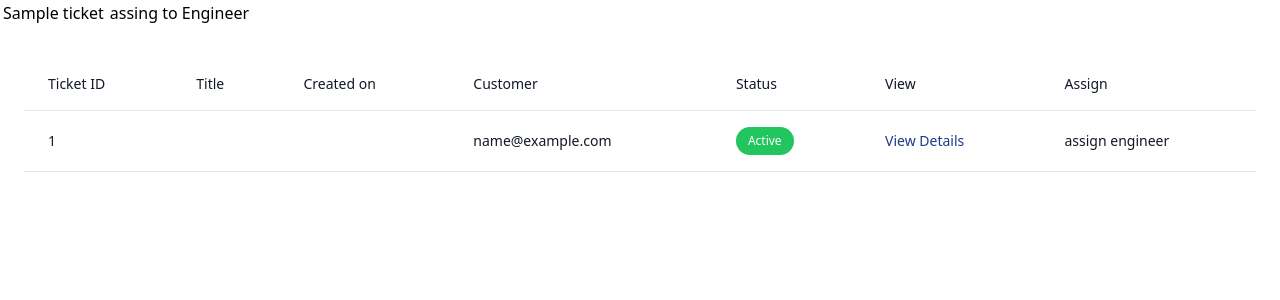
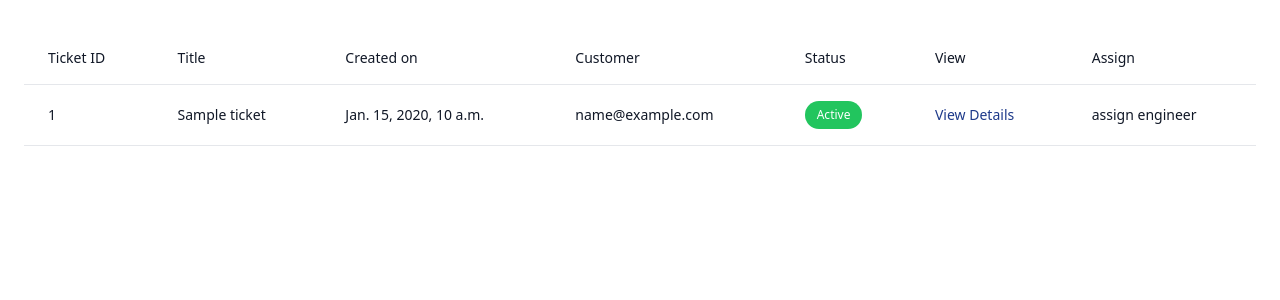
Before and after one commit to zablon-oigo/ticket-management-system, a Django app: template templates/dashboard/admin_dashboard.html in a window 1280 px wide. Shown: the part 64-364 px from the top of the page. Run offline with Django 3.2, Linux system fonts and the light colour scheme; the template is opened without the code that fills it: values that come from a table or form of the project are taken from there, others are empty; tables that the repository leaves empty hold one stand-in row (values such as "Sample post"); some libraries are stand-ins or nearby versions.

Commit message:
Removing extra table

```diff
--- a/templates/dashboard/admin_dashboard.html
+++ b/templates/dashboard/admin_dashboard.html
@@ -4,27 +4,7 @@
 Admin Dashboard |
 {% endblock %}
 {% block content %}
-<table>
-    {% for ticket in tickets %}
-    <tr>
-        <td>
-            <a href="{% url 'ticket-details' ticket.ticket_id%}" class=""></a>
-        </td>
-        <td>
-            {{ticket.ticket_title}}
-        </td>
-        <td>
 
-        </td>
-        <td>
-            {{ticket.date_created}}
-        </td>
-        <td>
-            <a href="" class="">assing to Engineer</a>
-        </td>
-    </tr>
-    {% endfor %}
-</table>
 <div class="container mx-auto p-6">
     <div class="flex flex-col">
         <div class="overflow-x-auto sm:-mx-6 lg:-mx-8">
@@ -47,8 +27,8 @@ Admin Dashboard |
                             {% for ticket in tickets %}
                             <tr class="border-b">
                                 <td class="px-6 py-4 whitespace-nowrap text-sm font-medium text-gray-900">{{ticket.ticket_id}}</td>
-                                <td class="text-sm text-gray-900 font-light px-6 py-4 whitespace-nowrap">{{ticket.title}}</td>
-                                <td class="text-sm text-gray-900 font-light px-6 py-4 whitespace-nowrap">{{ticket.created}}</td>
+                                <td class="text-sm text-gray-900 font-light px-6 py-4 whitespace-nowrap">{{ticket.ticket_title}}</td>
+                                <td class="text-sm text-gray-900 font-light px-6 py-4 whitespace-nowrap">{{ticket.created_on}}</td>
                                 <td class="text-sm text-gray-900 font-light px-6 py-4 whitespace-nowrap">{{ticket.customer}}</td>
 
                                 <td class="text-sm text-gray-900 font-light px-6 py-4 whitespace-nowrap">
@@ -62,7 +42,7 @@ Admin Dashboard |
                                     {% endif %}
                                 </td>
                                 <td class="text-sm text-blue-900 font-light px-6 py-4 whitespace-nowrap">
-                                    <a href="{% url 'ticket-details' ticket.pk %}">View Details</a></td>
+                                    <a href="{% url 'ticket-details' ticket.ticket_id%}">View Details</a></td>
                                     <td class="text-sm text-gray-900 font-light px-6 py-4 whitespace-nowrap"><a href="{% url 'assign-ticket' ticket.ticket_id %}" class="">assign engineer</a></td>
                             </tr>
 
```
